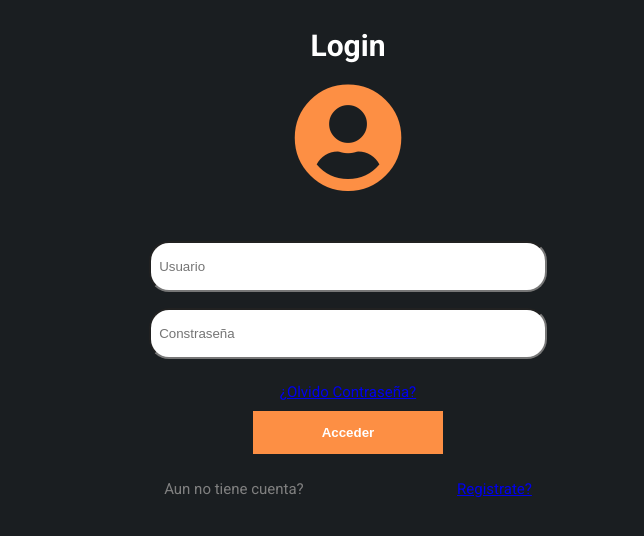
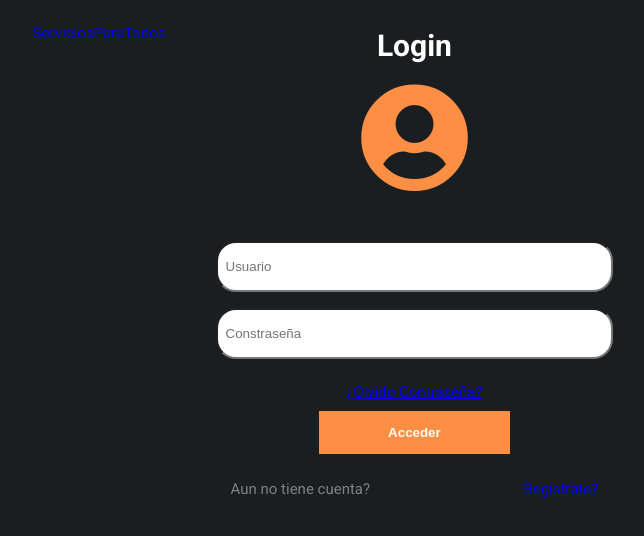
Before and after one commit to OquenD/Emprendimiento, a plain HTML site: page Pages_Services/login.html in a window 1280 px wide. Shown: the whole page, without its empty margins (292-936 px from the left). Drawn offline with Linux system fonts and the light colour scheme.

Commit message:
UpdateLogin

```diff
--- a/Pages_Services/login.html
+++ b/Pages_Services/login.html
@@ -69,6 +69,16 @@
     </style>
   </head>
 <body>
+  <header>
+        <!--Nav-->
+        <div class="nav container">
+            <!--Logo-->
+            <a href="../index.html" class="logo">Servicios<span>Para</span>Todos</a>
+               <!--SearchBar-->
+
+        </div>
+
+    </header>
     <form action="/action_page.php">
       <h1>Login</h1>
       <div class="icon">
```
